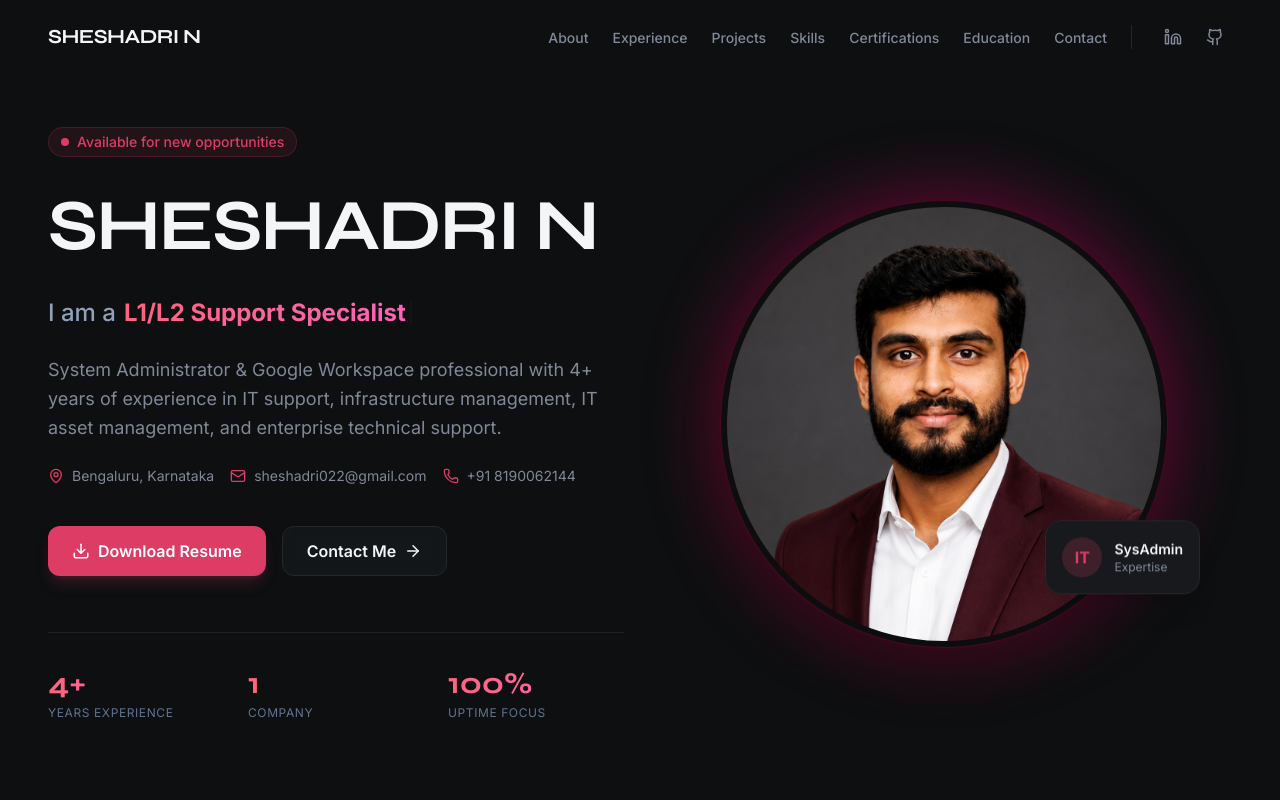
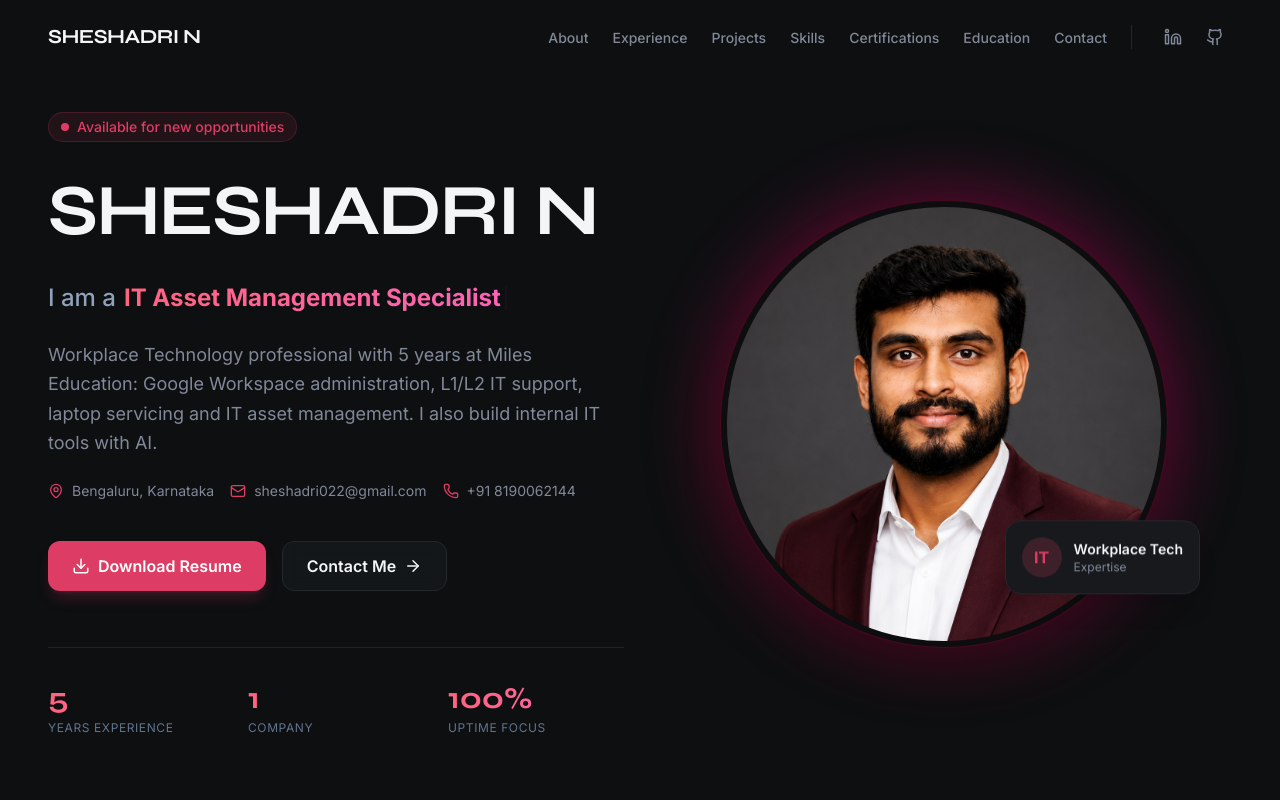
Before and after one commit to sheshadri022/portfolio, a React (Vite) app: page / in a window 1280 px wide. Shown: the top 800 px of the page. Built offline with nearby package versions, Linux system fonts and the light colour scheme.

Commit message:
Update hero: Workplace Technology focus, 5 years

```diff
--- a/src/components/Hero.tsx
+++ b/src/components/Hero.tsx
@@ -3,9 +3,9 @@ import { motion } from "framer-motion";
 import { MapPin, Mail, Phone, Download, ArrowRight } from "lucide-react";
 
 const titles = [
-  "System Administrator",
+  "Workplace Technology Specialist",
   "Google Workspace Admin",
-  "L1/L2 Support Specialist",
+  "IT Asset Management Specialist",
 ];
 
 export default function Hero() {
@@ -68,7 +68,7 @@ export default function Hero() {
             </div>
 
             <p className="text-lg text-muted-foreground max-w-xl leading-relaxed">
-              System Administrator & Google Workspace professional with 4+ years of experience in IT support, infrastructure management, IT asset management, and enterprise technical support.
+              Workplace Technology professional with 5 years at Miles Education: Google Workspace administration, L1/L2 IT support, laptop servicing and IT asset management. I also build internal IT tools with AI.
             </p>
 
             <div className="flex flex-wrap gap-4 text-sm text-muted-foreground">
@@ -108,7 +108,7 @@ export default function Hero() {
 
             <div className="grid grid-cols-3 gap-6 mt-8 pt-8 border-t border-white/8">
               {[
-                { value: "4+", label: "Years Experience" },
+                { value: "5", label: "Years Experience" },
                 { value: "1", label: "Company" },
                 { value: "100%", label: "Uptime Focus" },
               ].map((stat) => (
@@ -149,7 +149,7 @@ export default function Hero() {
                   IT
                 </div>
                 <div>
-                  <div className="font-semibold text-sm">SysAdmin</div>
+                  <div className="font-semibold text-sm">Workplace Tech</div>
                   <div className="text-xs text-muted-foreground">Expertise</div>
                 </div>
               </div>
```
